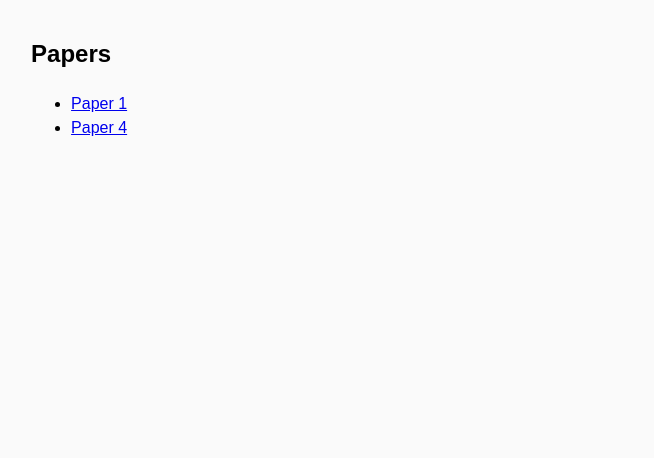
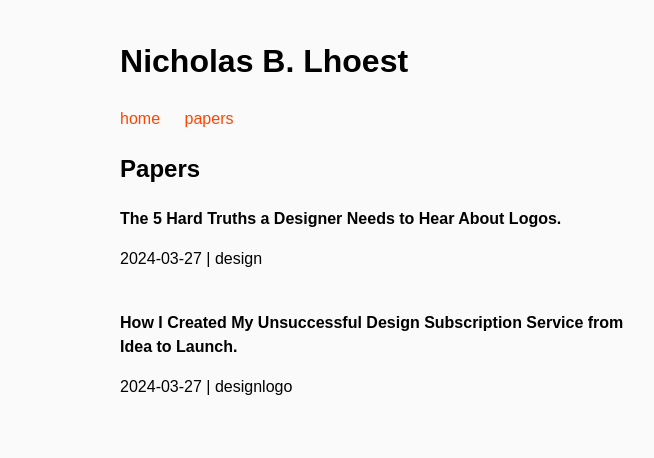
Before and after one commit to nicholaslhoest/gold, an Astro site: page /papers in a window 1280 px wide. Shown: the whole page, without its empty margins (253-907 px from the left). Built offline with nearby package versions, Linux system fonts and the light colour scheme; Astro itself is replaced by a stand-in of ours.

Commit message:
ACT-48: (feat) Big Update

```diff
--- a/src/components/Navigation.astro
+++ b/src/components/Navigation.astro
@@ -1,5 +1,8 @@
 ---
 ---
-<a href="/">Home</a>
-<a href="/about/">About</a>
-<a href="/papers/">Blog</a>
+
+<div>
+    <h1> Nicholas B. Lhoest </h1>
+    <a href="/">home</a>
+    <a href="/papers/">papers</a>
+</div>
--- a/src/pages/papers/paper-1-20240327.md
+++ b/src/content/papers/paper-1-20240327.md
@@ -1,7 +1,7 @@
 ---
-layout: ../../layouts/MarkdownLayout.astro
 title: 'The 5 Hard Truths a Designer Needs to Hear About Logos.'
-post: '2024-03-27'
+address: "the-5-hard-truths-a-designer-needs-to-hear-about-logos"
+date: '2024-03-27'
 description: 'Paper explaining 5 difference misconceptions for creating logos.'
 author: 'Nicholas B. Lhoest'
 tags: ["design"]
--- a/src/pages/papers/paper-4-20240412.md
+++ b/src/content/papers/paper-4-20240412.md
@@ -1,10 +1,10 @@
 ---
-layout: ../../layouts/MarkdownLayout.astro
 title: 'How I Created My Unsuccessful Design Subscription Service from Idea to Launch.'
-post: '2024-03-27'
+address: "how-i-created-my-unsuccessful-design-subscription-service-from-idea-to-launch"
+date: '2024-03-27'
 description: 'Paper explaining 5 difference misconceptions for creating logos.'
 author: 'Nicholas B. Lhoest'
-tags: ["design"]
+tags: ["design","logo"]
 ---
 I will outline how I built my design subscription business, LhoestBrands, from concept to launch.
 
--- a/src/pages/papers.astro
+++ /dev/null
@@ -1,9 +0,0 @@
----
-import "../styles/global.css";
----
-
-<h2> Papers</h2>
-<ul>
-    <li> <a href="/papers/paper-1-20240327"> Paper 1 </a> </li>
-    <li> <a href="/papers/paper-4-20240412"> Paper 4 </a> </li>
-</ul>
--- /dev/null
+++ b/src/pages/papers/index.astro
@@ -0,0 +1,29 @@
+---
+import { getCollection } from 'astro:content';
+import "../../styles/global.css";
+import Navigation from "../../components/Navigation.astro";
+
+// Function to convert title into a slug
+const convertToSlug = (title) => {
+    return title
+    .toLowerCase() // Convert to lowercase
+    .replace(/[^\w\s-]/g, '') // Remove special characters
+    .replace(/\s+/g, '-') // Replace spaces with hyphens
+    .trim(); // Remove any leading or trailing spaces
+};
+
+const papers = await getCollection('papers');
+---
+<Navigation/>
+<h2>Papers</h2>
+
+<ul>
+    {papers.map(paper => (
+            <li class="listPaperItem">
+                <a class="listPaperItem" href={`/papers/${paper.slug}/`}>
+                    <strong>{paper.data.title}</strong>
+                    <p>{paper.data.date} | {paper.data.tags} </p>
+                </a>
+            </li>
+    ))}
+</ul>
--- a/src/styles/global.css
+++ b/src/styles/global.css
@@ -5,9 +5,36 @@ html {
 body {
     margin: 0 auto;
     width: 100%;
-    max-width: 80ch;
+    max-width: 60ch;
     padding: 1rem;
     line-height: 1.5;
     font-style: normal;
     font-family: sans-serif;
+    color: black;
+    flex-direction: column;
 }
+
+a {
+    text-decoration: none; /* Removes underline */
+    color: orangered; /* Changes text color to black */
+    margin: 0 20px 0 0;
+}
+
+a.listPaperItem {
+    text-decoration: none; /* Removes underline */
+    color: black; /* Changes text color to black */
+}
+
+a:hover {
+    color: black;
+}
+
+ul {
+    list-style: none;
+    padding: 0;
+    margin: 0;
+}
+
+li.listPaperItem {
+    margin-right: 0;  /* Ensure no extra space on the right of list items */
+}
--- a/tsconfig.json
+++ b/tsconfig.json
@@ -1,5 +1,9 @@
 {
   "extends": "astro/tsconfigs/strict",
   "include": [".astro/types.d.ts", "**/*"],
-  "exclude": ["dist"]
+  "exclude": ["dist"],
+  "compilerOptions": {
+    "strictNullChecks": true,
+    "allowJs": true
+  }
 }
```
Also changed, not shown: src/content/content.config.ts (added, +14 -0 lines), src/pages/about.astro (deleted, +0 -18 lines), src/pages/index.astro (+6 -9 lines), src/pages/papers/[...slug].astro (added, +30 -0 lines).
